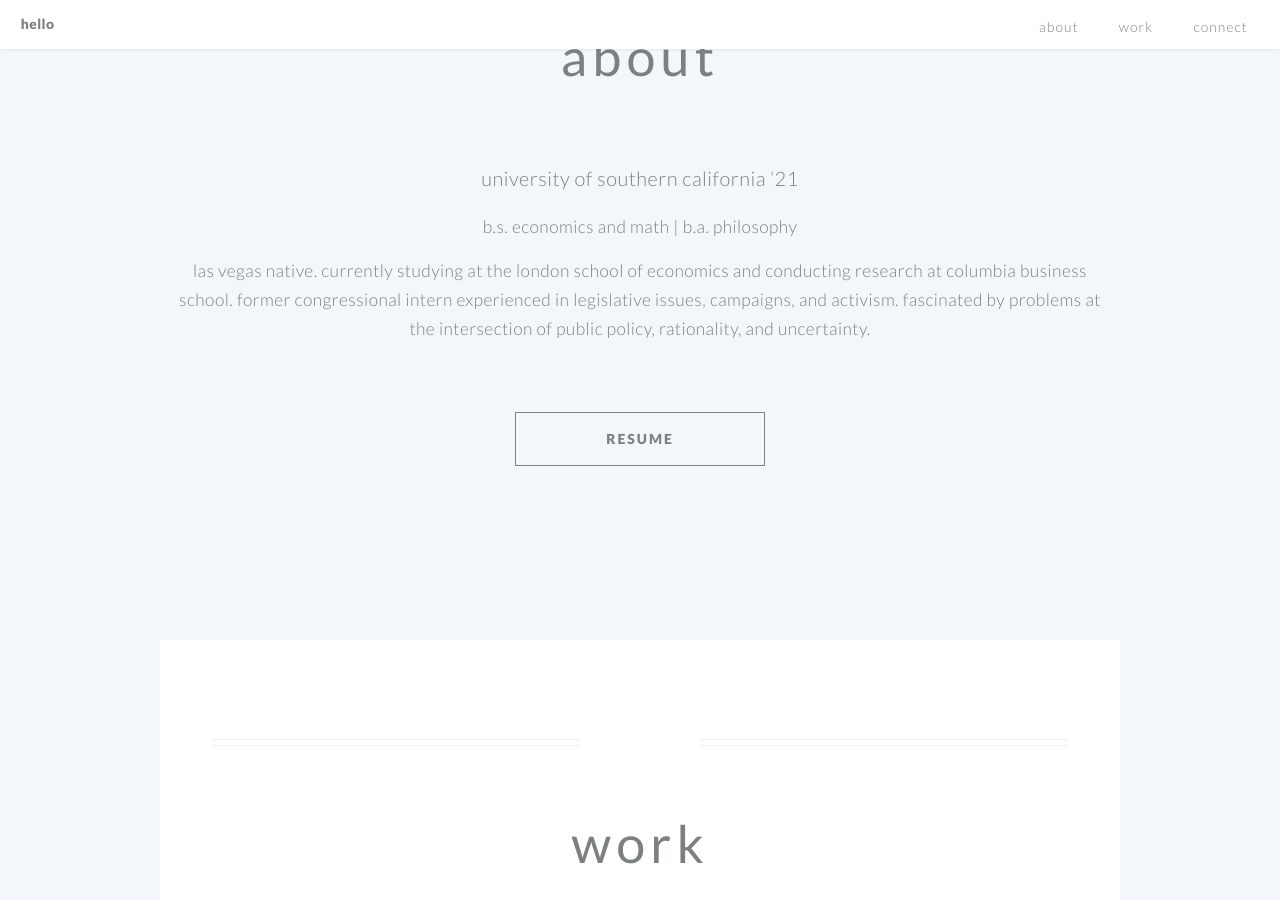
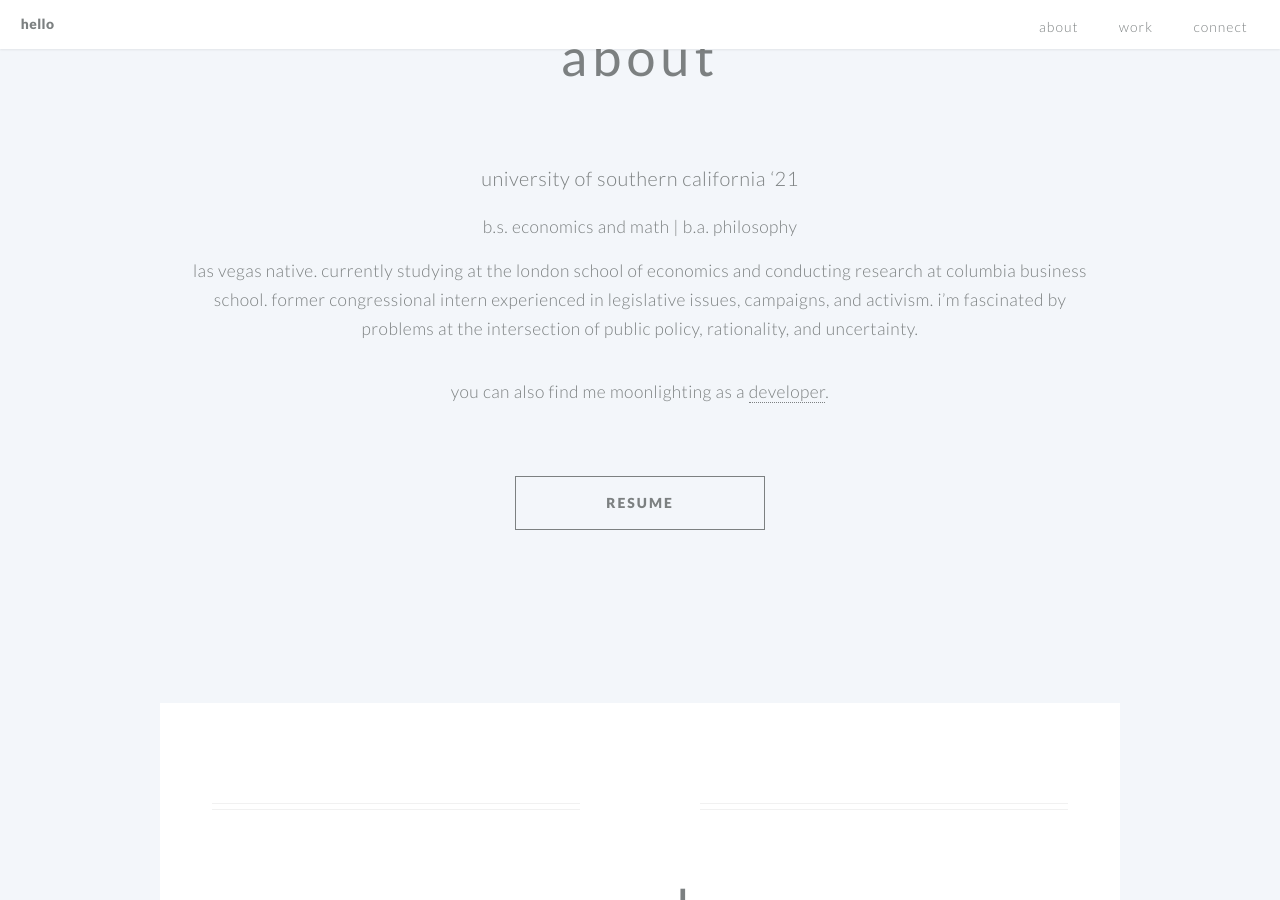
Before and after one commit to saragong/saragong.github.io, a Jekyll site: the page built from index.md, in a window 1280 px wide and 900 px high, scrolled down 705 px. Built offline with Jekyll 4.4.1, drawn with Linux system fonts in a browser that asks for light colours; some of the changed text lies outside the part shown.

Commit message:
update bio

```diff
--- a/_layouts/landing-page.html
+++ b/_layouts/landing-page.html
@@ -188,8 +188,7 @@
 
     <ul class="copyright">
         <li>this website is maintained by {{ site.author}}</li>
-        <li>design: <a href="https://saragong.github.io/hello/"><strong>hello</strong></a> for github pages</li>
-        <li>adapted from <a href="https://html5up.net/twenty"><strong>Twenty</strong></a> by HTML5 Up</li>
+        <li><a href="https://saragong.github.io/hello/">view source code</a></li>
     </ul>
 
 </footer>
--- a/index.md
+++ b/index.md
@@ -30,4 +30,6 @@
 ### university of southern california ‘21
 #### b.s. economics and math | b.a. philosophy
 
-las vegas native. currently studying at the london school of economics and conducting research at columbia business school. former congressional intern experienced in legislative issues, campaigns, and activism. fascinated by problems at the intersection of public policy, rationality, and uncertainty.
+las vegas native. currently studying at the london school of economics and conducting research at columbia business school. former congressional intern experienced in legislative issues, campaigns, and activism. i'm fascinated by problems at the intersection of public policy, rationality, and uncertainty.
+
+you can also find me moonlighting as a [developer](https://github.com/saragong).
```
